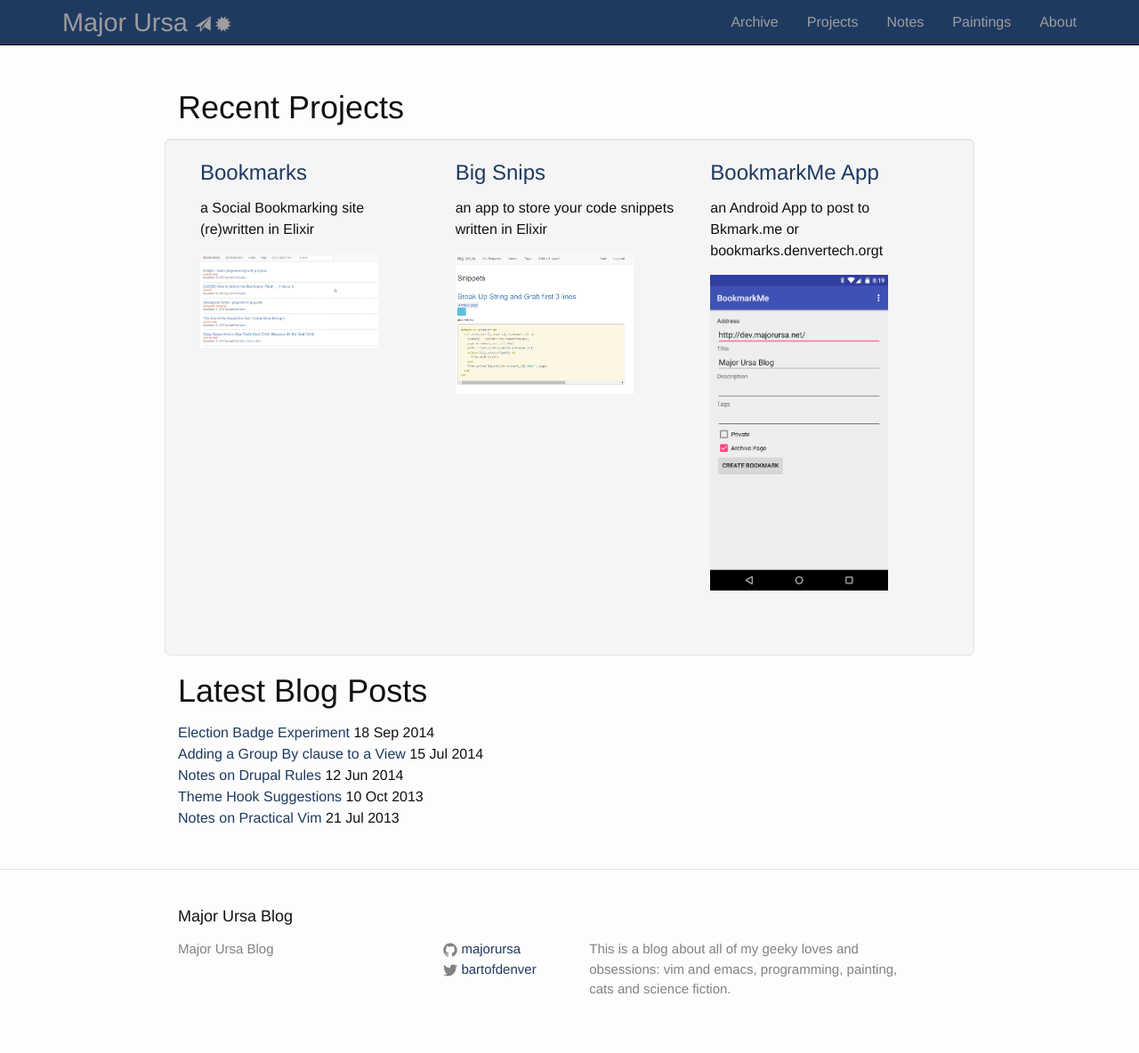
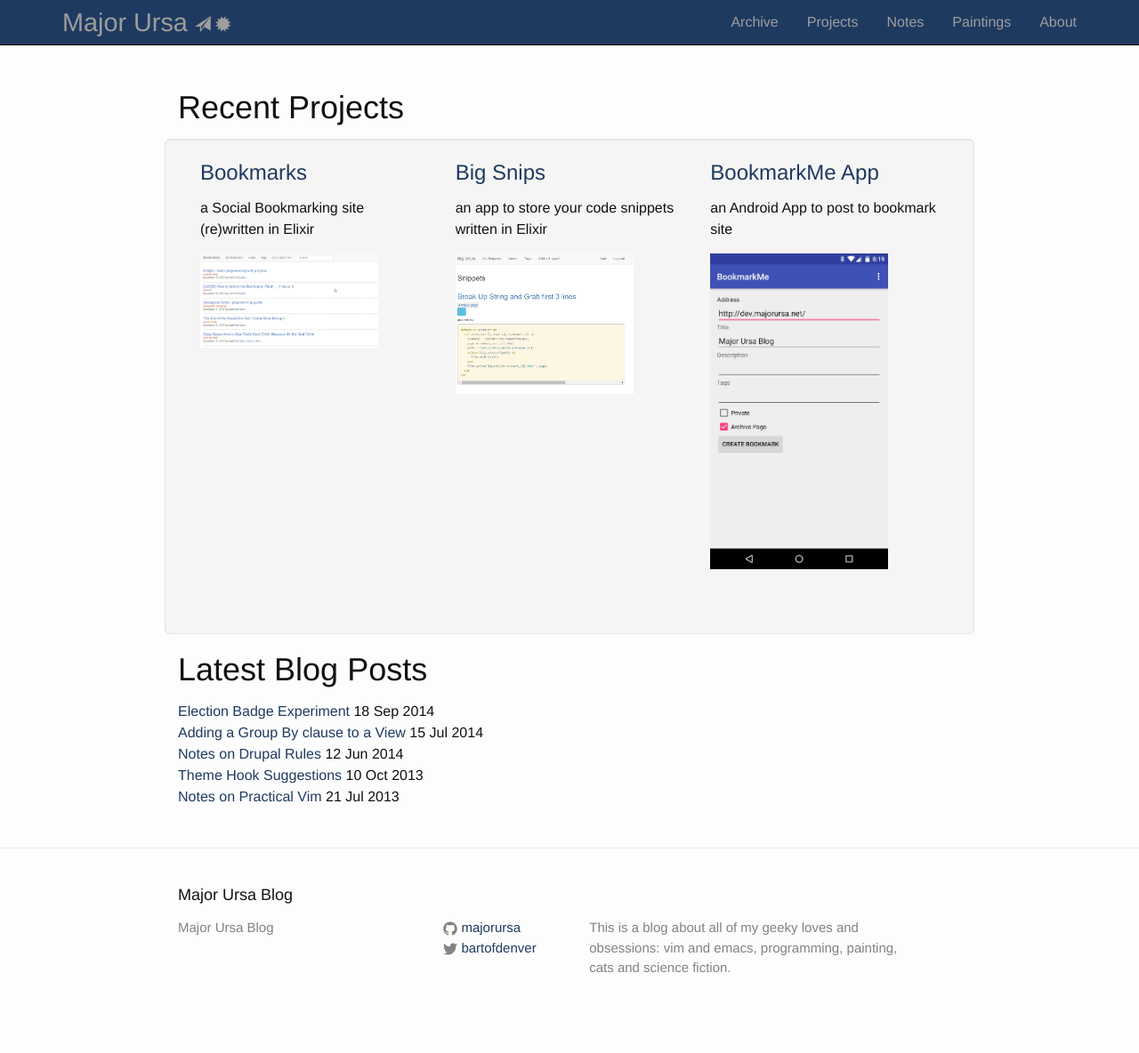
Before and after one commit to underhilllabs/mu-blog, a Jekyll site: the page built from index.html, in a window 1280 px wide. Shown: the whole page at 89% size. Built offline with Jekyll 4.4.1, drawn with Linux system fonts in a browser that asks for light colours; nearby versions of some CDN libraries; after the commit the page ends 1160 px from its top, so only the background shows below that.

Commit message:
fixes typo in project

```diff
--- a/_data/projects.yml
+++ b/_data/projects.yml
@@ -13,7 +13,7 @@
   image-url: /img/projects/bigsnips.png
 
 - title: BookmarkMe App
-  brief-description: an Android App to post to Bkmark.me or bookmarks.denvertech.orgt
+  brief-description: an Android App to post to bookmark site
   category: [android, java]
   code-url: http://github.com/underhilllabs/BookmarkMe/
   project-url: http://github.com/underhilllabs/BookmarkMe/
```
